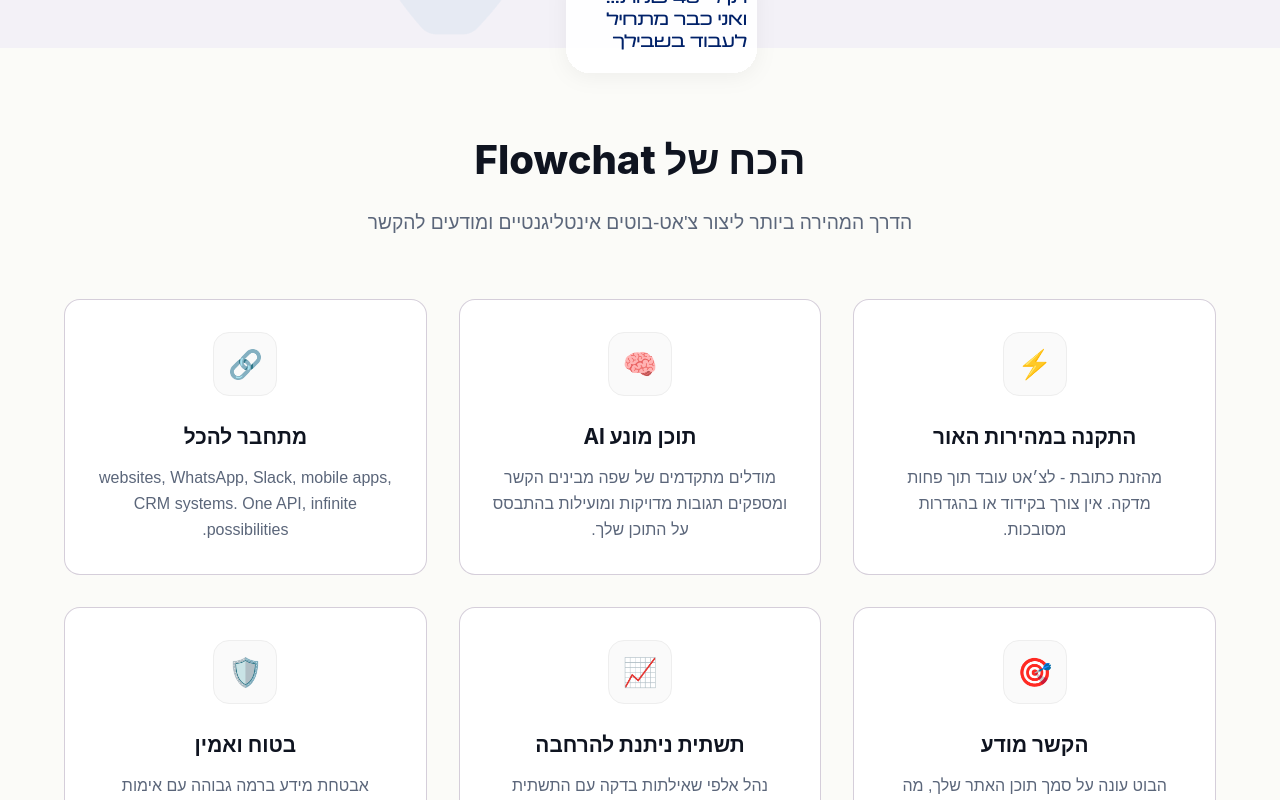
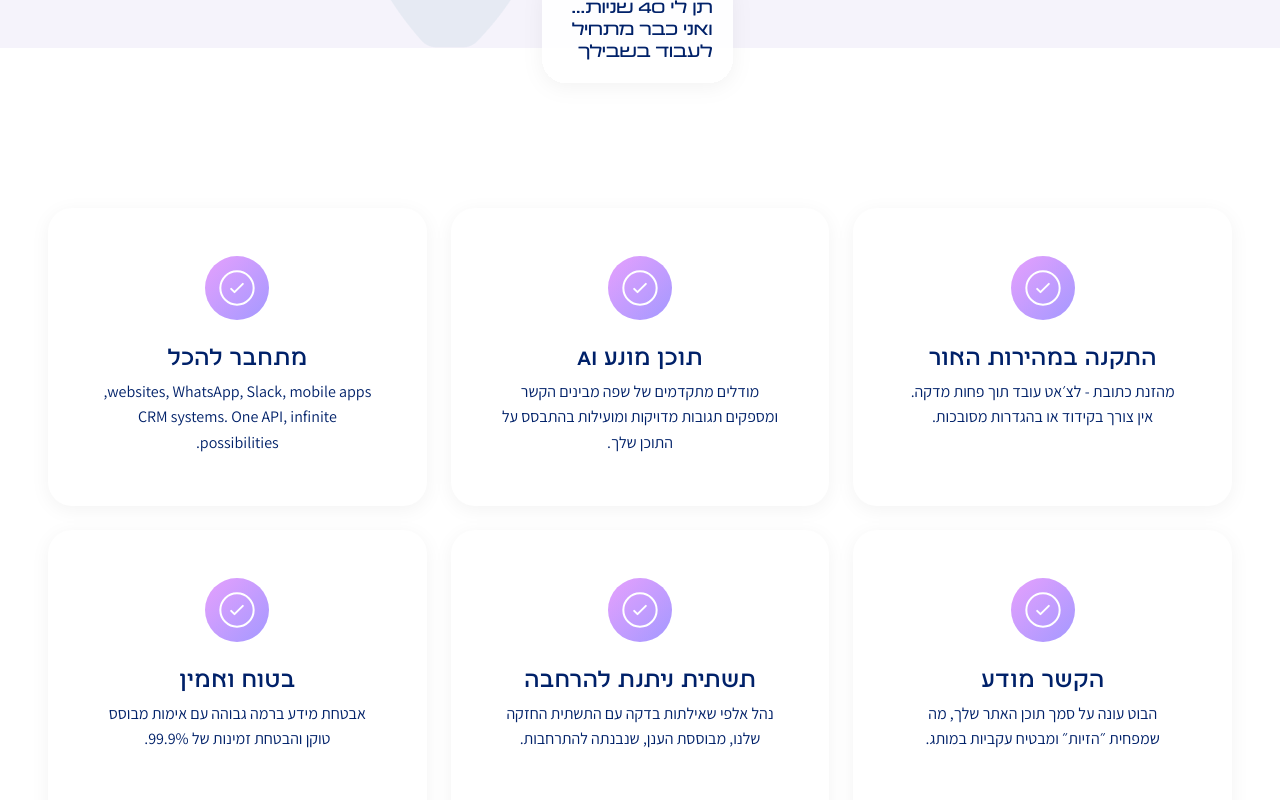
Before and after one commit to chay0354/xchat-front, a React (Create React App) app: page / in a window 1280 px wide. Shown: the part 1300-2100 px from the top of the page. Built offline with nearby package versions, Linux system fonts and the light colour scheme; no server answers.

Commit message:
added grid section

```diff
--- a/src/landing.js
+++ b/src/landing.js
@@ -282,6 +282,7 @@
                 </p>
               </div>
               <div className="robot-visuals">
+                <div className="robot-image-wrapper">
                   {/* Top right Bubble */}
                   <div className="robot-bubble bubble-top-left">
                     <div className="bubble-bg-top-left">
@@ -338,6 +339,7 @@
                     </div>
                   </div>
                 </div>
+              </div>
 
 
             </div>
@@ -345,58 +347,100 @@
 
           {/* Features Section */}
           <section className="landing-features">
-            <div style={{ maxWidth: '1200px', margin: '0 auto', padding: '0 24px' }}>
-              <h2 className="landing-section__title">הכח של Flowchat</h2>
-              <p className="landing-section__subtitle">
-                הדרך המהירה ביותר ליצור צ'אט-בוטים אינטליגנטיים ומודעים להקשר
-              </p>
+            <div style={{ maxWidth: '1440px', margin: '0 auto', padding: '0 24px' }}>
 
               <div className="features-grid">
                 <div className="feature-card">
-                  <div className="feature-icon">⚡</div>
+                  <div className="feature-icon">
+                    <svg width="40" height="40" viewBox="0 0 40 40" fill="none" xmlns="http://www.w3.org/2000/svg">
+                      <circle cx="20" cy="20" r="16.6667" stroke="white" strokeWidth="2" />
+                      <path d="M14.1667 20.8333L17.5 24.1667L25.8334 15.8333" stroke="white" strokeWidth="2" strokeLinecap="round" strokeLinejoin="round" />
+                    </svg>
+                  </div>
                   <h3 className="feature-title">התקנה במהירות האור</h3>
-                  <p className="feature-desc">
-                    מהזנת כתובת - לצ׳אט עובד תוך פחות מדקה. אין צורך בקידוד או בהגדרות מסובכות.
+                  <p className="feature-description">
+                    מהזנת כתובת - לצ׳אט עובד תוך פחות מדקה.
+                    <br />
+                    אין צורך בקידוד או בהגדרות מסובכות.
                   </p>
                 </div>
 
                 <div className="feature-card">
-                  <div className="feature-icon">🧠</div>
+                  <div className="feature-icon">
+                    <svg width="40" height="40" viewBox="0 0 40 40" fill="none" xmlns="http://www.w3.org/2000/svg">
+                      <circle cx="20" cy="20" r="16.6667" stroke="white" strokeWidth="2" />
+                      <path d="M14.1667 20.8333L17.5 24.1667L25.8334 15.8333" stroke="white" strokeWidth="2" strokeLinecap="round" strokeLinejoin="round" />
+                    </svg>
+                  </div>
                   <h3 className="feature-title">תוכן מונע AI</h3>
-                  <p className="feature-desc">
-                    מודלים מתקדמים של שפה מבינים הקשר ומספקים תגובות מדויקות ומועילות בהתבסס על התוכן שלך.
+                  <p className="feature-description">
+                    מודלים מתקדמים של שפה מבינים הקשר
+                    <br />
+                    ומספקים תגובות מדויקות ומועילות בהתבסס על
+                    <br />
+                    התוכן שלך.
                   </p>
                 </div>
 
                 <div className="feature-card">
-                  <div className="feature-icon">🔗</div>
+                  <div className="feature-icon">
+                    <svg width="40" height="40" viewBox="0 0 40 40" fill="none" xmlns="http://www.w3.org/2000/svg">
+                      <circle cx="20" cy="20" r="16.6667" stroke="white" strokeWidth="2" />
+                      <path d="M14.1667 20.8333L17.5 24.1667L25.8334 15.8333" stroke="white" strokeWidth="2" strokeLinecap="round" strokeLinejoin="round" />
+                    </svg>
+                  </div>
                   <h3 className="feature-title">מתחבר להכל</h3>
-                  <p className="feature-desc">
-                    websites, WhatsApp, Slack, mobile apps, CRM systems. One API, infinite possibilities.
+                  <p className="feature-description">
+                    websites, WhatsApp, Slack, mobile apps,
+                    <br />
+                    CRM systems. One API, infinite
+                    <br />
+                    possibilities.
                   </p>
                 </div>
 
                 <div className="feature-card">
-                  <div className="feature-icon">🎯</div>
+                  <div className="feature-icon">
+                    <svg width="40" height="40" viewBox="0 0 40 40" fill="none" xmlns="http://www.w3.org/2000/svg">
+                      <circle cx="20" cy="20" r="16.6667" stroke="white" strokeWidth="2" />
+                      <path d="M14.1667 20.8333L17.5 24.1667L25.8334 15.8333" stroke="white" strokeWidth="2" strokeLinecap="round" strokeLinejoin="round" />
+                    </svg>
+                  </div>
                   <h3 className="feature-title">הקשר מודע</h3>
-                  <p className="feature-desc">
-                    הבוט עונה על סמך תוכן האתר שלך, מה שמפחית ״הזיות״ ומבטיח עקביות במותג.
+                  <p className="feature-description">
+                    הבוט עונה על סמך תוכן האתר שלך, מה
+                    <br />
+                    שמפחית ״הזיות״ ומבטיח עקביות במותג.
                   </p>
                 </div>
 
                 <div className="feature-card">
-                  <div className="feature-icon">📈</div>
+                  <div className="feature-icon">
+                    <svg width="40" height="40" viewBox="0 0 40 40" fill="none" xmlns="http://www.w3.org/2000/svg">
+                      <circle cx="20" cy="20" r="16.6667" stroke="white" strokeWidth="2" />
+                      <path d="M14.1667 20.8333L17.5 24.1667L25.8334 15.8333" stroke="white" strokeWidth="2" strokeLinecap="round" strokeLinejoin="round" />
+                    </svg>
+                  </div>
                   <h3 className="feature-title">תשתית ניתנת להרחבה</h3>
-                  <p className="feature-desc">
-                    נהל אלפי שאילתות בדקה עם התשתית החזקה שלנו, מבוססת הענן, שנבנתה להתרחבות.
+                  <p className="feature-description">
+                    נהל אלפי שאילתות בדקה עם התשתית החזקה
+                    <br />
+                    שלנו, מבוססת הענן, שנבנתה להתרחבות.
                   </p>
                 </div>
 
                 <div className="feature-card">
-                  <div className="feature-icon">🛡️</div>
+                  <div className="feature-icon">
+                    <svg width="40" height="40" viewBox="0 0 40 40" fill="none" xmlns="http://www.w3.org/2000/svg">
+                      <circle cx="20" cy="20" r="16.6667" stroke="white" strokeWidth="2" />
+                      <path d="M14.1667 20.8333L17.5 24.1667L25.8334 15.8333" stroke="white" strokeWidth="2" strokeLinecap="round" strokeLinejoin="round" />
+                    </svg>
+                  </div>
                   <h3 className="feature-title">בטוח ואמין</h3>
-                  <p className="feature-desc">
-                    אבטחת מידע ברמה גבוהה עם אימות מבוסס טוקן והבטחת זמינות של 99.9%.
+                  <p className="feature-description">
+                    אבטחת מידע ברמה גבוהה עם אימות מבוסס
+                    <br />
+                    טוקן והבטחת זמינות של 99.9%.
                   </p>
                 </div>
               </div>
--- a/src/landingStyles.css
+++ b/src/landingStyles.css
@@ -1,6 +1,5 @@
 .landing-root {
   min-height: 100vh;
-  background: var(--bg);
   color: var(--text);
   position: relative;
   overflow-x: hidden;
@@ -458,50 +457,56 @@
 
 .features-grid {
   display: grid;
-  grid-template-columns: repeat(auto-fit, minmax(280px, 1fr));
-  gap: 32px;
-  margin-bottom: 80px;
-  max-width: 100%;
-  width: 100%;
+  grid-template-columns: repeat(auto-fit, minmax(350px, 1fr));
+  gap: 24px;
+  max-width: 1300px;
+  margin: 0 auto;
+  padding-top: 80px;
+  justify-items: center;
 }
 
 .feature-card {
-  background: var(--panel);
-  border: 1px solid var(--border);
-  border-radius: 16px;
-  padding: 32px;
-  text-align: center;
-  transition: transform 0.2s ease, box-shadow 0.2s ease;
+  background: #FFFFFF;
+  border-radius: 24px;
+  padding: 48px 16px;
+  width: 100%;
+  min-height: 298px;
+  display: flex;
+  flex-direction: column;
+  align-items: center;
+  box-shadow: 0px 4px 20px rgba(0, 0, 0, 0.05);
+  transition: transform 0.3s ease;
 }
 
 .feature-card:hover {
-  transform: translateY(-4px);
-  box-shadow: var(--shadow);
+  transform: translateY(-5px);
 }
 
 .feature-icon {
   width: 64px;
   height: 64px;
-  border-radius: 16px;
-  background: #fafafa;
+  background: linear-gradient(134.62deg, #E4A0FD 2.79%, #A599FF 97.8%);
+  border-radius: 50%;
   display: flex;
   align-items: center;
   justify-content: center;
-  margin: 0 auto 24px;
-  font-size: 28px;
-  border: 1px solid #eeeeee;
+  margin-bottom: 20px;
 }
 
 .feature-title {
-  font-size: 1.3rem;
-  font-weight: 700;
-  margin: 0 0 12px 0;
+  margin: 0;
+  font-family: 'Tel Aviv Modernist', sans-serif;
+  font-weight: 400;
+  font-size: 24px;
+  color: #002169
 }
 
-.feature-desc {
-  color: var(--text-dim);
-  line-height: 1.6;
+.feature-description {
   margin: 0;
+  font-family: 'Assistant', sans-serif;
+  font-weight: 400;
+  font-size: 16px;
+  color: #002169
 }
 
 /* How It Works */
@@ -589,7 +594,7 @@
 }
 
 .robot-container {
-  max-width: 1300px;
+  max-width: 1600px;
   margin: 0 auto;
   display: flex;
   align-items: start;
@@ -604,9 +609,16 @@
   flex: 1;
   display: flex;
   justify-content: center;
-  align-items: center;
+  align-items: flex-end;
+  /* Changed from center to flex-end */
   min-height: 400px;
   padding-left: 74px;
+}
+
+.robot-image-wrapper {
+  position: relative;
+  display: inline-block;
+  width: fit-content;
 }
 
 .robot-image {
@@ -614,6 +626,7 @@
   height: auto;
   max-height: 450px;
   z-index: 1;
+  display: block;
 }
 
 .robot-bubble {
@@ -644,7 +657,7 @@
   letter-spacing: -0.02em;
   text-align: right;
   color: #002169;
-  padding: 20px 30px;
+  padding: 20px 40px;
   width: 100%;
   height: 100%;
   display: flex;
@@ -655,19 +668,19 @@
 
 .bubble-top-left {
   top: 20px;
-  left: -40px;
+  left: -240px;
   width: 263px;
   height: 140px;
 }
 
 .bubble-top-left .bubble-text {
-  padding-right: 40px;
+  padding-right: 60px;
   padding-bottom: 20px;
 }
 
 .bubble-bottom-right {
-  bottom: -50px;
-  right: -40px;
+  bottom: -60px;
+  right: -100px;
   width: 231px;
   height: 165px;
 }
@@ -817,11 +830,7 @@
     overflow-x: hidden;
   }
 
-  .landing-bg {
-    background:
-      radial-gradient(300px 200px at 10% 10%, rgba(142, 125, 255, 0.15), transparent 60%),
-      radial-gradient(400px 300px at 90% 80%, rgba(110, 168, 254, 0.12), transparent 60%);
-  }
+
 
   /* Add subtle animation to hero title */
   .landing-hero__title {
@@ -1122,7 +1131,7 @@
 
   .chat-examples-grid {
     grid-template-columns: 1fr;
-    gap: 20px;
+    gap: 0px;
     margin-top: 40px;
   }
 
```
Lines whose indentation alone changed are shown as unchanged.
